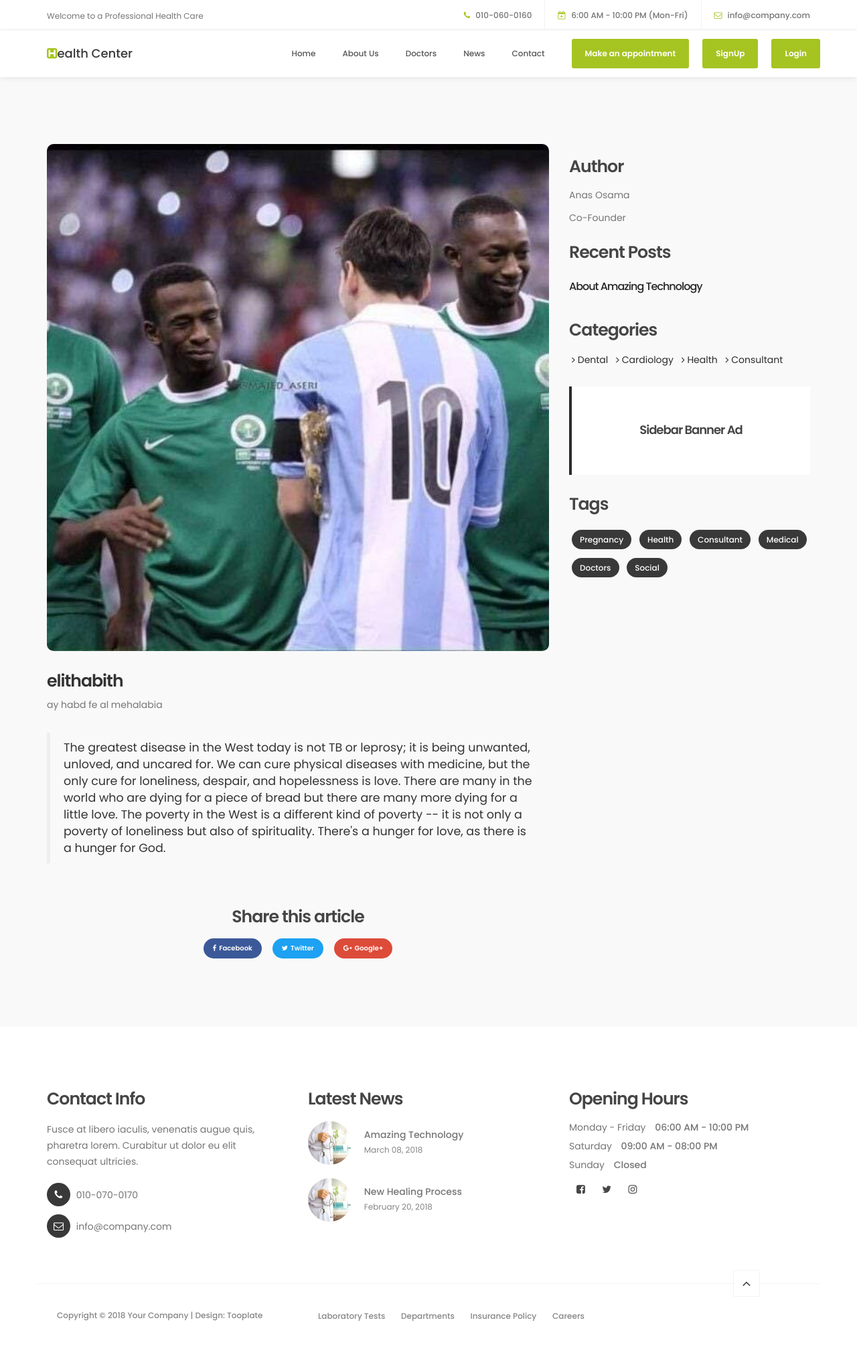
After one commit to anasos20/Health-Center, a Django app: page /news/2/ in a window 1280 px wide. The commit adds this page. Shown: the whole page at 67% size. Run offline with Django 4.2, Linux system fonts and the light colour scheme; data comes from the database, SQL or seed files in the repository; both versions use the stored data as it was after the commit; some libraries are stand-ins or nearby versions.

Commit message:
create login

```diff
--- a/newsapp/models.py
+++ b/newsapp/models.py
@@ -3,6 +3,7 @@ from re import T
 from tkinter.tix import Tree
 from django.db import models
 from doctors.models import Doctor
+from django.urls import reverse
 # Create your models here.
 
 
@@ -16,3 +17,6 @@ class News(models.Model):
 
     def __str__(self):
         return self.title
+
+    def get_absolute_url(self):
+        return reverse('new_detail', kwargs={'pk': self.pk})
--- /dev/null
+++ b/newsapp/templates/newsapp/new_detail.html
@@ -0,0 +1,99 @@
+{% extends 'base.html' %}
+
+
+{% block title %}<title>{{object.title}}</title>{% endblock title %}
+
+{% block content %}
+
+
+<!-- NEWS DETAIL -->
+<section id="news-detail" data-stellar-background-ratio="0.5">
+    <div class="container">
+        <div class="row">
+
+            <div class="col-md-8 col-sm-7">
+                <!-- NEWS THUMB -->
+                <div class="news-detail-thumb">
+                    <div class="news-image">
+                        <img src="{{ object.pic.url }}" class="img-responsive" alt="">
+                    </div>
+                    <h3>{{ object.title }}</h3>
+                    <p>{{ object.body }}</p>
+                    <blockquote>The greatest disease in the West today is not TB or leprosy; it is being unwanted,
+                        unloved, and uncared for. We can cure physical diseases with medicine, but the only cure for
+                        loneliness, despair, and hopelessness is love. There are many in the world who are dying for a
+                        piece of bread but there are many more dying for a little love. The poverty in the West is a
+                        different kind of poverty -- it is not only a poverty of loneliness but also of spirituality.
+                        There's a hunger for love, as there is a hunger for God.</blockquote>
+
+
+
+                    <div class="news-social-share">
+                        <h4>Share this article</h4>
+                        <a href="#" class="btn btn-primary"><i class="fa fa-facebook"></i>Facebook</a>
+                        <a href="#" class="btn btn-success"><i class="fa fa-twitter"></i>Twitter</a>
+                        <a href="#" class="btn btn-danger"><i class="fa fa-google-plus"></i>Google+</a>
+                    </div>
+                </div>
+            </div>
+
+            <div class="col-md-4 col-sm-5">
+                <div class="news-sidebar">
+                    <div class="news-author">
+                        <h4>Author</h4>
+                        <p>{{object.docname.name}}</p>
+                        <p>{{object.docname.title}}</p>
+                    </div>
+
+                    <div class="recent-post">
+                        <h4>Recent Posts</h4>
+                        {% for new in news_list %}
+                        <div class="media">
+                            <div class="media-object pull-left">
+
+                            </div>
+                            <div class="media-body">
+                                <h4 class="media-heading"><a href="#">Introducing a new healing process</a></h4>
+                            </div>
+                        </div>
+                        {% endfor %}
+                        <div class="media">
+                            <div class="media-object pull-left">
+
+                            </div>
+                            <div class="media-body">
+                                <h4 class="media-heading"><a href="#">About Amazing Technology</a></h4>
+                            </div>
+                        </div>
+                    </div>
+
+                    <div class="news-categories">
+                        <h4>Categories</h4>
+                        <li><a href="#"><i class="fa fa-angle-right"></i> Dental</a></li>
+                        <li><a href="#"><i class="fa fa-angle-right"></i> Cardiology</a></li>
+                        <li><a href="#"><i class="fa fa-angle-right"></i> Health</a></li>
+                        <li><a href="#"><i class="fa fa-angle-right"></i> Consultant</a></li>
+                    </div>
+
+                    <div class="news-ads sidebar-ads">
+                        <h4>Sidebar Banner Ad</h4>
+                    </div>
+
+                    <div class="news-tags">
+                        <h4>Tags</h4>
+                        <li><a href="#">Pregnancy</a></li>
+                        <li><a href="#">Health</a></li>
+                        <li><a href="#">Consultant</a></li>
+                        <li><a href="#">Medical</a></li>
+                        <li><a href="#">Doctors</a></li>
+                        <li><a href="#">Social</a></li>
+                    </div>
+                </div>
+            </div>
+
+        </div>
+    </div>
+</section>
+
+
+{% endblock content %}
--- a/newsapp/templates/newsapp/news_list.html
+++ b/newsapp/templates/newsapp/news_list.html
@@ -19,11 +19,11 @@
                 <!-- NEWS THUMB -->
                 <div class="news-thumb wow fadeInUp" data-wow-delay="0.4s">
                     <a href="/">
-                        <img src="images/news-image1.jpg" class="img-responsive" alt="">
+                        <img src="{{new.pic.url}}" class="img-responsive" alt="">
                     </a>
                     <div class="news-info">
                         <span>{{new.newsdate}}</span>
-                        <h3><a href="news-detail.html">{{ new.title }}</a></h3>
+                        <h3><a href="{{new.get_absolute_url }}">{{ new.title }}</a></h3>
                         <p>{{ new.body }}</p>
                         <div class="author">
                             <img src="{{ new.docname.doc_pic.url }}" class="img-responsive" alt="">
--- a/newsapp/urls.py
+++ b/newsapp/urls.py
@@ -1,5 +1,8 @@
 from django.urls import path
-from .views import NewPageView
+from .views import NewPageView, NewDetailView
+
+
 urlpatterns = [
-    path('', NewPageView.as_view(), name='news')
+    path('', NewPageView.as_view(), name='news'),
+    path('<int:pk>/', NewDetailView.as_view(), name='new_detail')
 ]
--- a/newsapp/views.py
+++ b/newsapp/views.py
@@ -1,4 +1,4 @@
-from django.views.generic import ListView
+from django.views.generic import ListView, DetailView
 
 from .models import News
 
@@ -7,3 +7,8 @@ class NewPageView(ListView):
     model = News
     context_object_name = 'news_list'
     template_name = 'newsapp/news_list.html'
+
+
+class NewDetailView(DetailView):
+    model = News
+    template_name = 'newsapp/new_detail.html'
--- a/root/settings.py
+++ b/root/settings.py
@@ -26,7 +26,7 @@ SECRET_KEY = 'django-insecure-7unp%s)fa*2$*ecl+lz#c4$y_d&!8mk@jrnw9k%pdb#__3x+zv
 # SECURITY WARNING: don't run with debug turned on in production!
 DEBUG = True
 
-ALLOWED_HOSTS = ['192.168.1.9', '192.168.1.3']
+ALLOWED_HOSTS = []
 
 
 # Application definition
@@ -129,3 +129,7 @@ MEDIA_ROOT = os.path.join(BASE_DIR, 'media')
 # https://docs.djangoproject.com/en/4.0/ref/settings/#default-auto-field
 
 DEFAULT_AUTO_FIELD = 'django.db.models.BigAutoField'
+
+
+LOGIN_REDIRECT_URL = 'home'
+LOGOUT_REDIRECT_URL = 'home'
--- a/root/urls.py
+++ b/root/urls.py
@@ -24,6 +24,7 @@ urlpatterns = [
     path('', include('pages.urls')),
     path('doctors/', include('doctors.urls')),
     path('news/', include('newsapp.urls')),
+    path('accounts/', include('django.contrib.auth.urls')),
 ]
 
 
--- a/static/tooplate-style.css
+++ b/static/tooplate-style.css
@@ -19,12 +19,20 @@ http://www.tooplate.com/view/2098-health
      TYPOGRAPHY
   -----------------------------------------*/
 
-  h1,h2,h3,h4,h5,h6 {
+h1,
+h2,
+h3,
+h4,
+h5,
+h6 {
   font-weight: 600;
   line-height: inherit;
 }
 
-  h1,h2,h3,h4 {
+h1,
+h2,
+h3,
+h4 {
   letter-spacing: -1px;
 }
 
@@ -72,7 +80,7 @@ http://www.tooplate.com/view/2098-health
      GENERAL
   -----------------------------------------*/
 
-  html{
+html {
   -webkit-font-smoothing: antialiased;
 }
 
@@ -83,12 +91,14 @@ http://www.tooplate.com/view/2098-health
   text-decoration: none !important;
 }
 
-  a:hover, a:active, a:focus {
+a:hover,
+a:active,
+a:focus {
   color: #a5c422;
   outline: none;
 }
 
-  ::-webkit-scrollbar{
+::-webkit-scrollbar {
   width: 8px;
   height: 8px;
 }
@@ -148,6 +158,7 @@ http://www.tooplate.com/view/2098-health
   background: #ffffff;
   border-radius: 10px;
 }
+
 .news-thumb img {
   border-radius: 10px 10px 0 0;
 }
@@ -156,10 +167,12 @@ http://www.tooplate.com/view/2098-health
   padding: 30px;
   text-align: left;
 }
+
 .news-info span {
   display: block;
   letter-spacing: 0.5px;
 }
+
 .news-info h3 {
   margin-top: 10px;
   margin-bottom: 10px;
@@ -170,14 +183,17 @@ http://www.tooplate.com/view/2098-health
   padding-top: 1.5em;
   margin-top: 2em;
 }
+
 .author img,
 .author .author-info {
   display: inline-block;
   vertical-align: top;
 }
+
 .author-info h5 {
   margin-bottom: 0;
 }
+
 .author img {
   border-radius: 100%;
   width: 50px;
@@ -186,14 +202,17 @@ http://www.tooplate.com/view/2098-health
 }
 
 
-  #about, #team, #news,
+#about,
+#team,
+#news,
 #news-detail {
   position: relative;
   padding-top: 100px;
   padding-bottom: 100px;
 }
 
-  #news, #service {
+#news,
+#service {
   text-align: center;
 }
 
@@ -245,11 +264,15 @@ http://www.tooplate.com/view/2098-health
 }
 
 @-webkit-@keyframes spinner {
-    to {transform: rotate(360deg);}
+  to {
+    transform: rotate(360deg);
+  }
 }
 
 @keyframes spinner {
-    to {transform: rotate(360deg);}
+  to {
+    transform: rotate(360deg);
+  }
 }
 
 
@@ -307,7 +330,7 @@ http://www.tooplate.com/view/2098-health
 
 .navbar-default {
   background: #ffffff;
-    box-shadow: 0 2px 8px rgba(0,0,0,.075);
+  box-shadow: 0 2px 8px rgba(0, 0, 0, .075);
   border: none;
   margin-bottom: 0;
   padding: 10px;
@@ -335,6 +358,15 @@ http://www.tooplate.com/view/2098-health
   padding-bottom: 12px;
 }
 
+.login-btn {
+  background: #a5c422;
+  border-radius: 3px;
+  color: #ffffff;
+  font-weight: 600;
+  padding-top: 12px;
+  padding-bottom: 12px;
+}
+
 .navbar-default .navbar-nav li.appointment-btn a:hover {
   background: #4267b2;
   color: #ffffff !important;
@@ -350,19 +382,19 @@ http://www.tooplate.com/view/2098-health
   transition: all ease-in-out 0.4s;
 }
 
-  .navbar-default .navbar-nav > li a:hover {
+.navbar-default .navbar-nav>li a:hover {
   color: #393939 !important;
 }
 
-  .navbar-default .navbar-nav > li > a:hover,
-  .navbar-default .navbar-nav > li > a:focus {
+.navbar-default .navbar-nav>li>a:hover,
+.navbar-default .navbar-nav>li>a:focus {
   color: #555555;
   background-color: transparent;
 }
 
-  .navbar-default .navbar-nav > .active > a,
-  .navbar-default .navbar-nav > .active > a:hover,
-  .navbar-default .navbar-nav > .active > a:focus {
+.navbar-default .navbar-nav>.active>a,
+.navbar-default .navbar-nav>.active>a:hover,
+.navbar-default .navbar-nav>.active>a:focus {
   color: #393939;
   background-color: transparent;
 }
@@ -427,7 +459,8 @@ http://www.tooplate.com/view/2098-health
   border-radius: 30px;
 }
 
-  .owl-theme .owl-dots .owl-dot.active span, .owl-theme .owl-dots .owl-dot:hover span {
+.owl-theme .owl-dots .owl-dot.active span,
+.owl-theme .owl-dots .owl-dot:hover span {
   background-color: #ffffff;
   border-color: transparent;
 }
@@ -437,7 +470,7 @@ http://www.tooplate.com/view/2098-health
   justify-content: center;
   flex-direction: column;
   text-align: center;
-    background-color: rgba(20,20,20,0.2);
+  background-color: rgba(20, 20, 20, 0.2);
   height: 100%;
   color: #fff;
   cursor: e-resize;
@@ -481,12 +514,14 @@ http://www.tooplate.com/view/2098-health
   vertical-align: top;
   margin-top: 1em;
 }
+
 .profile img {
   border-radius: 100%;
   width: 65px;
   height: 65px;
   margin-right: 1em;
 }
+
 .profile figcaption h3 {
   margin-top: 0;
 }
@@ -602,7 +637,8 @@ http://www.tooplate.com/view/2098-health
       NEWS
   -----------------------------------------*/
 
-  #news, #news-detail {
+#news,
+#news-detail {
   background: #f9f9f9;
 }
 
@@ -950,9 +986,11 @@ http://www.tooplate.com/view/2098-health
   h1 {
     font-size: 4em;
   }
+
   h2 {
     font-size: 2.5em;
   }
+
   h3 {
     font-size: 1.5em;
   }
@@ -960,11 +998,13 @@ http://www.tooplate.com/view/2098-health
   header {
     height: inherit;
   }
+
   header span.date-icon {
     border: 0;
     padding-right: 0;
     padding-left: 0;
   }
+
   header span.email-icon {
     padding-top: 0;
   }
@@ -983,9 +1023,11 @@ http://www.tooplate.com/view/2098-health
   header {
     padding-bottom: 10px;
   }
+
   header .text-align-right {
     text-align: left;
   }
+
   header span {
     padding-top: 0;
     padding-left: 0;
@@ -994,12 +1036,16 @@ http://www.tooplate.com/view/2098-health
 }
 
 @media only screen and (max-width: 767px) {
-    .navbar-default .navbar-collapse, .navbar-default .navbar-form {
+
+  .navbar-default .navbar-collapse,
+  .navbar-default .navbar-form {
     border-color: transparent;
   }
+
   .navbar-default .navbar-nav li.appointment-btn {
     margin-left: 15px;
   }
+
   .navbar-default .navbar-nav li a {
     display: inline-block;
     padding-top: 8px;
@@ -1019,6 +1065,7 @@ http://www.tooplate.com/view/2098-health
     padding-top: 60px;
     padding-bottom: 0;
   }
+
   .footer-thumb {
     padding-bottom: 10px;
   }
@@ -1041,9 +1088,11 @@ http://www.tooplate.com/view/2098-health
     font-size: 3em;
     line-height: 1.2em;
   }
+
   h2 {
     font-size: 2.1em;
   }
+
   h4 {
     font-size: 1.4em;
   }
--- a/templates/base.html
+++ b/templates/base.html
@@ -4,8 +4,8 @@
 
 <head>
 
-    {% block title %} <title> Health - Medical Website Template </title>{% endblock title %}
-<!--
+     {% block title %} <title> Health - Medical Website Template </title>{% endblock title %}
+     <!--
 
 Template 2098 Health
 
@@ -88,6 +88,12 @@ http://www.tooplate.com/view/2098-health
                          <li><a href="{% url 'news' %}" class="smoothScroll">News</a></li>
                          <li><a href="#google-map" class="smoothScroll">Contact</a></li>
                          <li class="appointment-btn"><a href="#appointment">Make an appointment</a></li>
+                         {% if user.is_authenticated %}
+                         <li class="appointment-btn"><a href="{% url 'logout' %}">Logout</a></li>
+                         {% else %}
+                         <li class="appointment-btn"><a href="#appointment">SignUp</a></li>
+                         <li class="appointment-btn"><a href="{% url 'login' %}">Login</a></li>
+                         {% endif %}
                     </ul>
                </div>
 
```
Also changed, not shown: doctors/models.py (+22 -3 lines), pages/templates/pages/about.html (+7 -3 lines), templates/registration/login.html (added, +18 -0 lines), db.sqlite3, media/messi_NweYyR9.jpeg (added), static/style.css (added), templates/registration/signup.html (added), 1 other file. Lines whose indentation alone changed are shown as unchanged.
